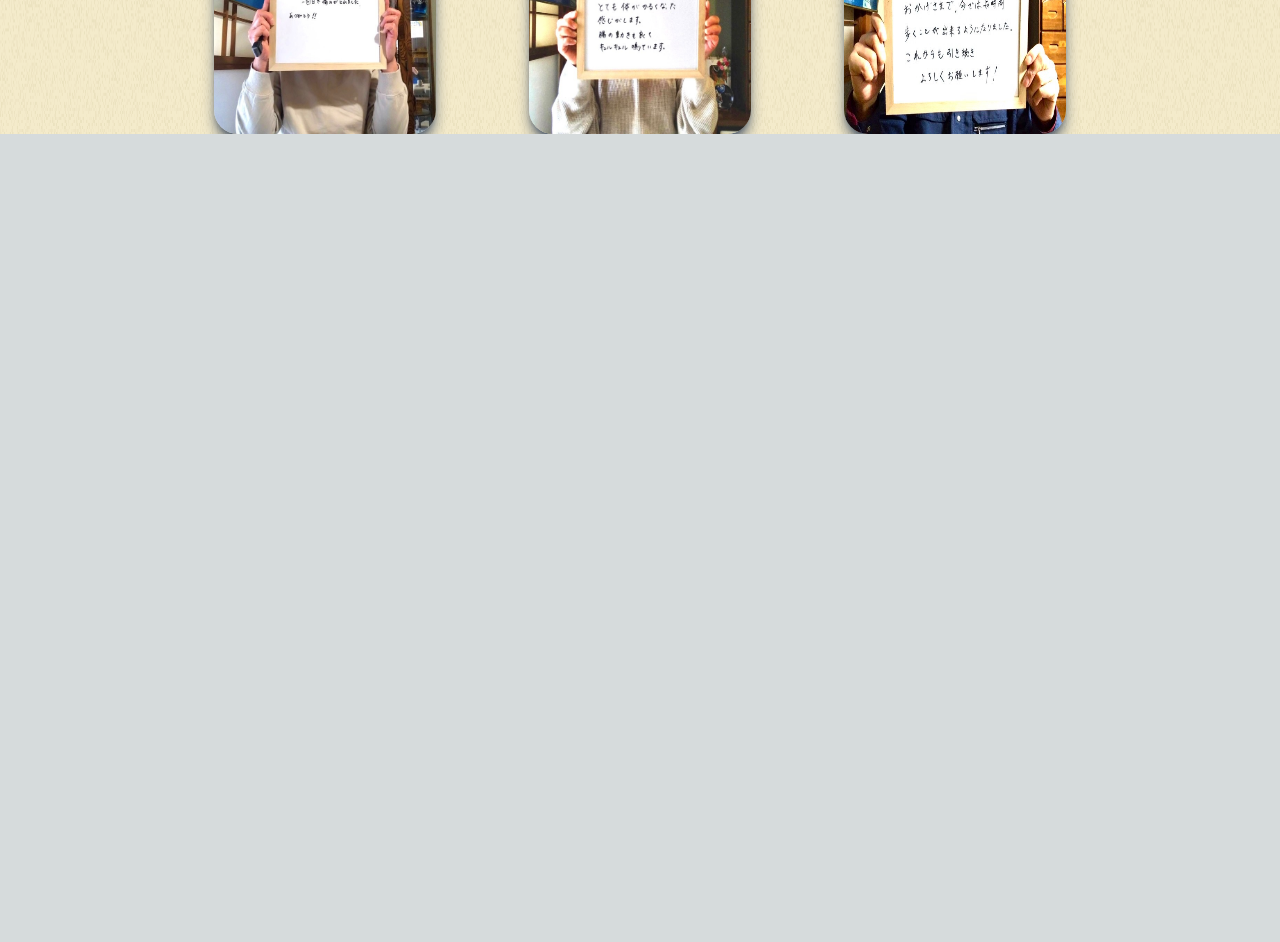
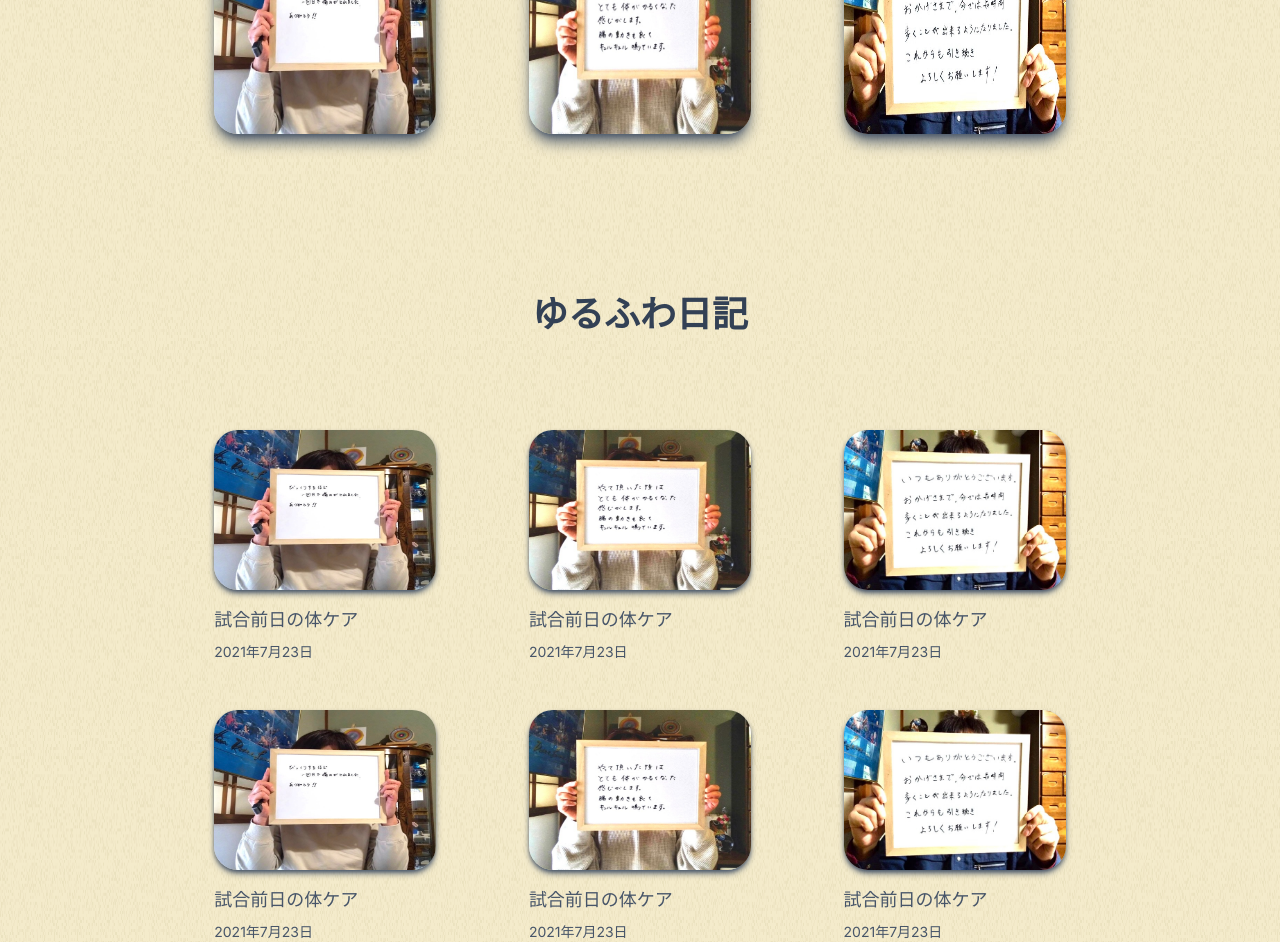
Before and after one commit to Rashinban1988/docker-nextjs-django-nginx, a Next.js app in the folder frontend/web-front/: page / in a window 1280 px wide. Shown: the part 1940-2882 px from the top of the page. Before the commit the page ends 2074 px from the top, so only its background shows below. Built offline with nearby package versions, Linux system fonts and the light colour scheme.

Commit message:
TopBlogの実装

```diff
--- /dev/null
+++ b/frontend/web-front/src/app/components/top/blog/TopBlog.tsx
@@ -0,0 +1,30 @@
+import { FontAwesomeIcon } from '@fortawesome/react-fontawesome'
+import { faHome, faTag, faEnvelope, faBook, faComments } from '@fortawesome/free-solid-svg-icons'
+
+const blogs = [
+  { href: "#", icon: faHome, title: "試合前日の体ケア", date: "2021年7月23日", src: "/voice1.jpg", alt: "voice1" },
+  { href: "#", icon: faHome, title: "試合前日の体ケア", date: "2021年7月23日", src: "/voice2.jpg", alt: "voice2" },
+  { href: "#", icon: faHome, title: "試合前日の体ケア", date: "2021年7月23日", src: "/voice3.jpg", alt: "voice3"},
+  { href: "#", icon: faHome, title: "試合前日の体ケア", date: "2021年7月23日", src: "/voice1.jpg", alt: "voice1" },
+  { href: "#", icon: faHome, title: "試合前日の体ケア", date: "2021年7月23日", src: "/voice2.jpg", alt: "voice2" },
+  { href: "#", icon: faHome, title: "試合前日の体ケア", date: "2021年7月23日", src: "/voice3.jpg", alt: "voice3"},
+]
+
+export const TopBlog = () => {
+  return (
+    <div className="mx-auto pt-40 w-full text-slate max-w-4xl">
+      <h2 className="text-4xl font-bold text-slate-700 text-center">
+        ゆるふわ日記
+      </h2>
+      <div className="mt-24 max-w-4xl mx-auto justify-items-center grid gap-12 grid-cols-3">
+        {blogs.map((blog, index) => (
+          <div key={index} className="w-5/6 flex flex-col text-slate-600">
+            <img src={blog.src} alt={blog.alt} className="rounded-3xl h-40 shadow-md shadow-slate-600"/>
+            <p className="pt-4 text-lg">{blog.title}</p>
+            <p className="pt-2 text-sm">{blog.date}</p>
+          </div>
+        ))}
+      </div>
+    </div>
+  )
+}
--- a/frontend/web-front/src/app/page.tsx
+++ b/frontend/web-front/src/app/page.tsx
@@ -1,6 +1,7 @@
 import { Header } from '@/app/components/top/header/Header'
 import { TopHero } from './components/top/hero/TopHero'
 import { TopTreatment } from './components/top/treatment/TopTreatment'
+import { TopBlog } from './components/top/blog/TopBlog'
 
 export default function Home() {
   return (
@@ -9,6 +10,7 @@ export default function Home() {
       <main style={{ backgroundImage: "url('/bg.png')" }} className="bg-fixed min-h-screen">
         <TopHero />
         <TopTreatment />
+        <TopBlog />
       </main>
     </>
   )
```
